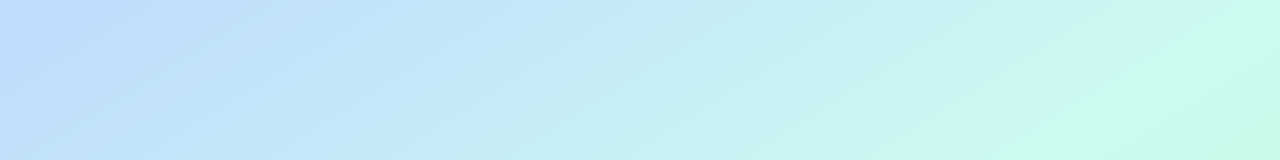
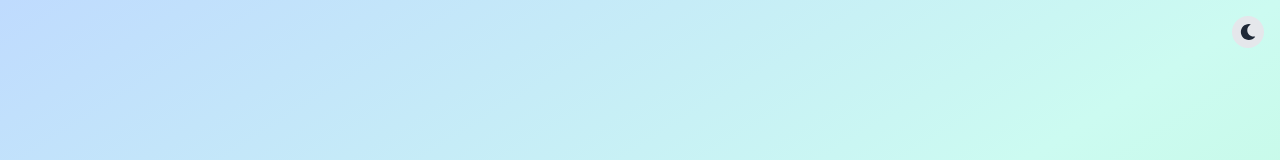
Before and after one commit to augustofklein/path-to-wealth, a Next.js app: page / in a window 1280 px wide. Shown: the top 160 px of the page. Built offline with nearby package versions, Linux system fonts and the light colour scheme.

Commit message:
Add light mode configuration

```diff
--- a/package.json
+++ b/package.json
@@ -10,6 +10,7 @@
   },
   "dependencies": {
     "next": "^14.2.28",
+    "next-themes": "^0.4.6",
     "react": "^18",
     "react-dom": "^18",
     "react-icons": "^5.5.0",
--- /dev/null
+++ b/src/components/ThemeToogle/index.tsx
@@ -0,0 +1,17 @@
+import { useTheme } from "next-themes";
+import { IconMoon, IconSun, ToogleButton, ToogleContainer } from "./styles";
+
+const ThemeToogle: React.FC = () => {
+  const { theme, setTheme } = useTheme();
+  return (
+    <ToogleContainer>
+      <ToogleButton
+        theme={theme}
+        onClick={() => setTheme(theme === "dark" ? "light" : "dark")}
+      >
+        {theme === "dark" ? <IconSun /> : <IconMoon />}
+      </ToogleButton>
+    </ToogleContainer>
+  );
+};
+export default ThemeToogle;
--- /dev/null
+++ b/src/components/ThemeToogle/styles.ts
@@ -0,0 +1,28 @@
+import { FaMoon, FaSun } from "react-icons/fa";
+import styled from "styled-components";
+
+export const ToogleContainer = styled.div`
+  position: fixed;
+  top: 1rem;
+  right: 1rem;
+  z-index: 1000;
+`;
+
+export const ToogleButton = styled.button`
+  padding: 0.5rem;
+  border-radius: 9999px;
+  background-color: ${({ theme }) =>
+    theme === "dark" ? "#374151" : "#E5E7EB"};
+  transition: transform 0.2s;
+  &:hover {
+    transform: scale(1.1);
+  }
+`;
+
+export const IconSun = styled(FaSun)`
+  color: #facc15;
+`;
+
+export const IconMoon = styled(FaMoon)`
+  color: #1f2937;
+`;
--- a/src/pages/_app.tsx
+++ b/src/pages/_app.tsx
@@ -1,6 +1,11 @@
 import "@/styles/globals.css";
 import type { AppProps } from "next/app";
+import { ThemeProvider } from "next-themes";
 
 export default function App({ Component, pageProps }: AppProps) {
-  return <Component {...pageProps} />;
+  return (
+    <ThemeProvider attribute="class">
+      <Component {...pageProps} />
+    </ThemeProvider>
+  );
 }
--- a/src/pages/index.tsx
+++ b/src/pages/index.tsx
@@ -1,5 +1,6 @@
 import MainModal from "@/components/MainModal";
 import ScreenBackground from "@/components/ScreenBackground";
+import ThemeToogle from "@/components/ThemeToogle";
 import { ReactNode } from "react";
 
 interface HomeProps {
@@ -9,6 +10,7 @@ interface HomeProps {
 const Home: React.FC<HomeProps> = ({ children }) => {
   return (
     <ScreenBackground>
+      <ThemeToogle />
       <MainModal />
     </ScreenBackground>
   );
```
Also changed, not shown: 1 other file (tests, documents, lock files or other folders).
